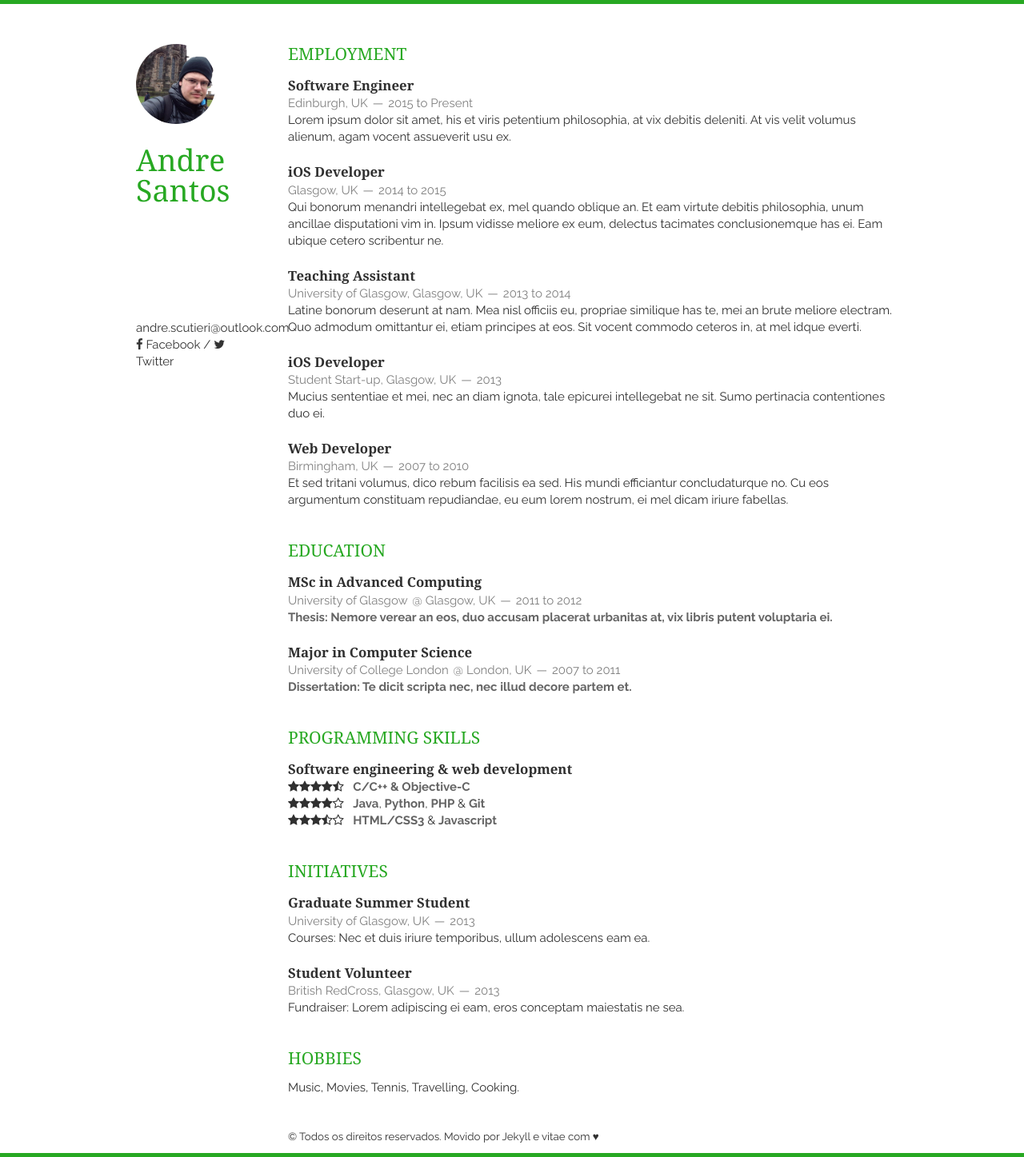
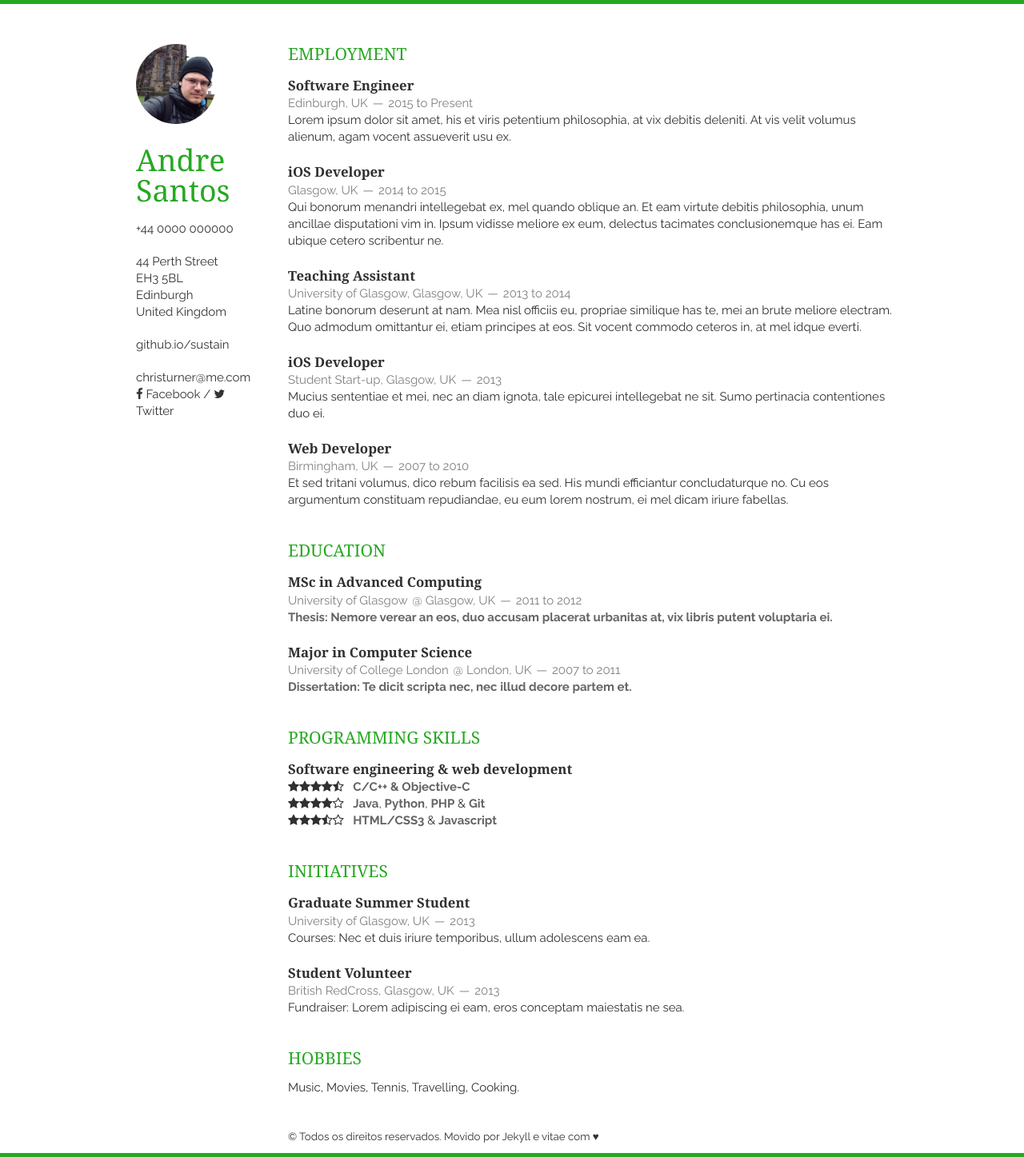
Before and after one commit to andresantosjorbr/andresantosjorbr.github.io, a Jekyll site: the page built from curriculo.html, in a window 1280 px wide. Shown: the whole page at 80% size. Built offline with Jekyll 4.4.1, drawn with Linux system fonts in a browser that asks for light colours; nearby versions of some CDN libraries.

Commit message:
Fake Info

```diff
--- a/_config.yml
+++ b/_config.yml
@@ -28,14 +28,17 @@ disqus: andresantos-jor-br
 google_analytics: UA-86662660-1
 
 # Vitae
-tel_ful:
-tel:
-google_maps:
-address:
-postcode:
-city:
-country:
-website:
+email: christurner@me.com
+email_full: mailto:youremail@me.com
+website: github.io/sustain
+website_full: https://biomadeira.github.io/sustain
+tel: +44 0000 000000
+tel_full: tel:+440000000000
+google_maps: 'https://www.google.co.uk/maps/place/44+Perth+St,+Edinburgh,+Edinburgh+City+EH3+5BL'
+address: 44 Perth Street
+postcode: EH3 5BL
+city: Edinburgh
+country: United Kingdom
 
 
 # needed for travis-ci build
```
